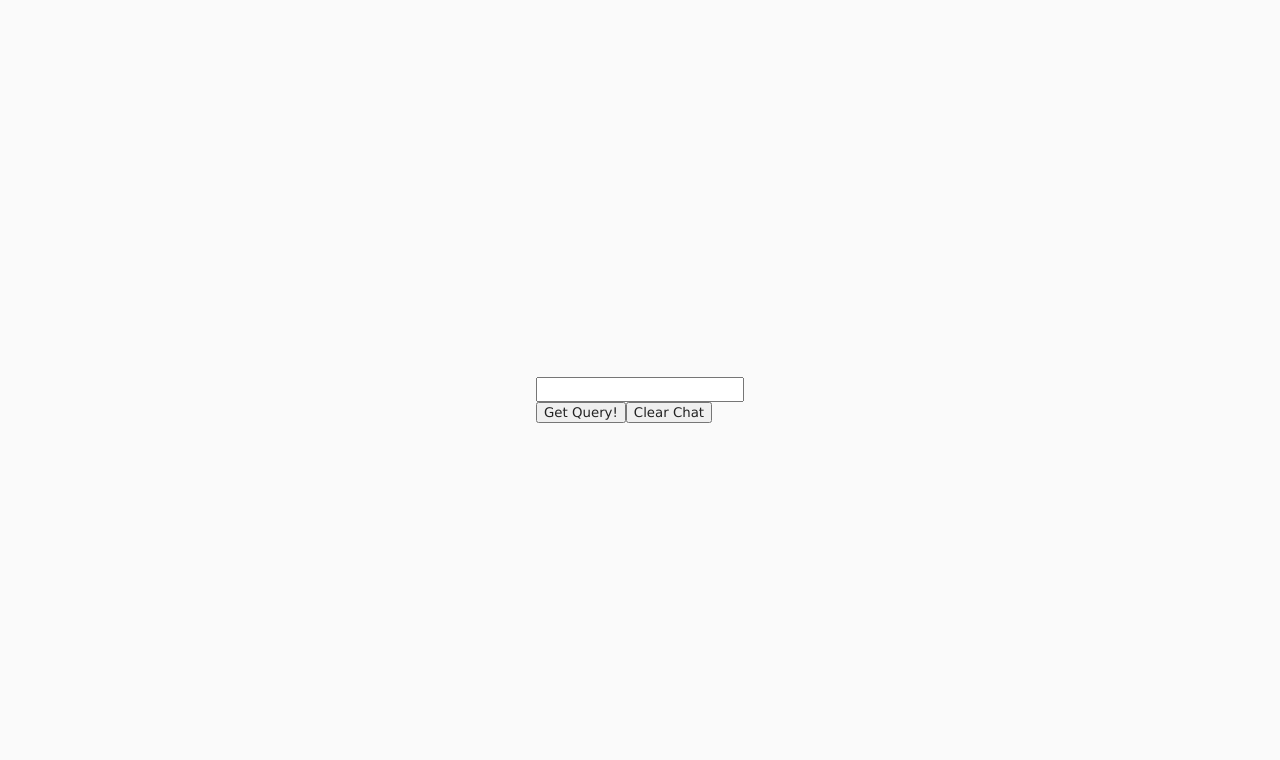
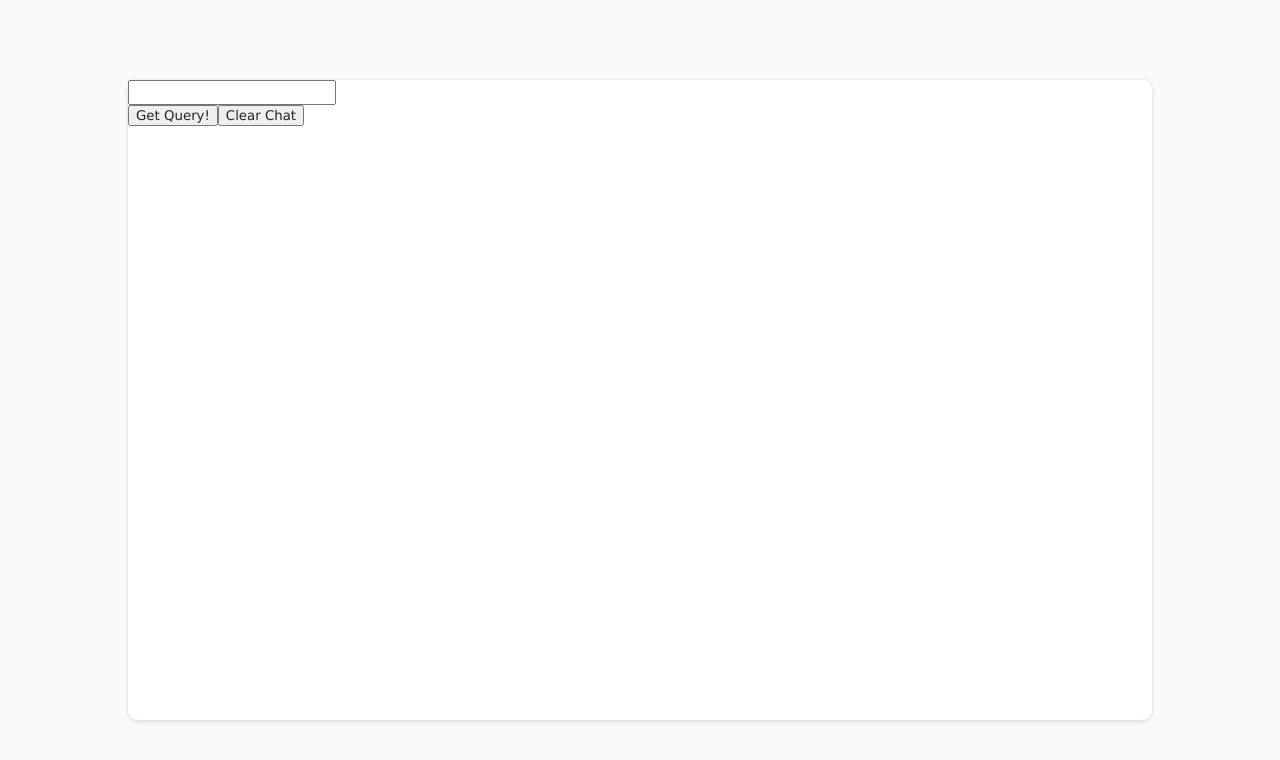
Before and after one commit to kpilszak/ai-sql-generator, a React (Create React App) app: page / in a window 1280 px wide. Shown: the top 760 px of the page. Built offline with nearby package versions, Linux system fonts and the light colour scheme.

Commit message:
Style app class

```diff
--- a/src/index.css
+++ b/src/index.css
@@ -16,3 +16,11 @@ body {
 p, input {
     font-size: 16px;
 }
+
+.app {
+    height: 80vh;
+    width: 80vw;
+    background-color: rgb(255, 255, 255);
+    border-radius: 10px;
+    box-shadow: rgba(0, 0, 0, 0.16) 0 1px 4px;
+}
```
